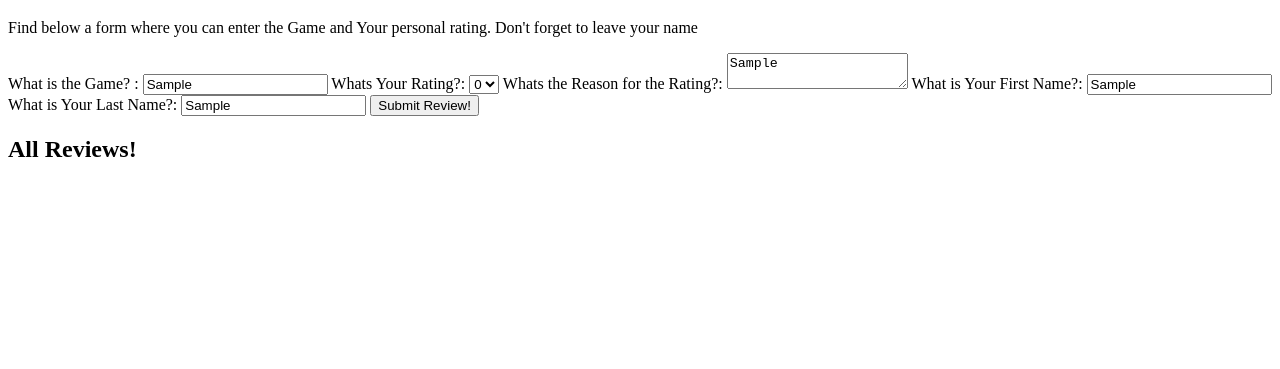
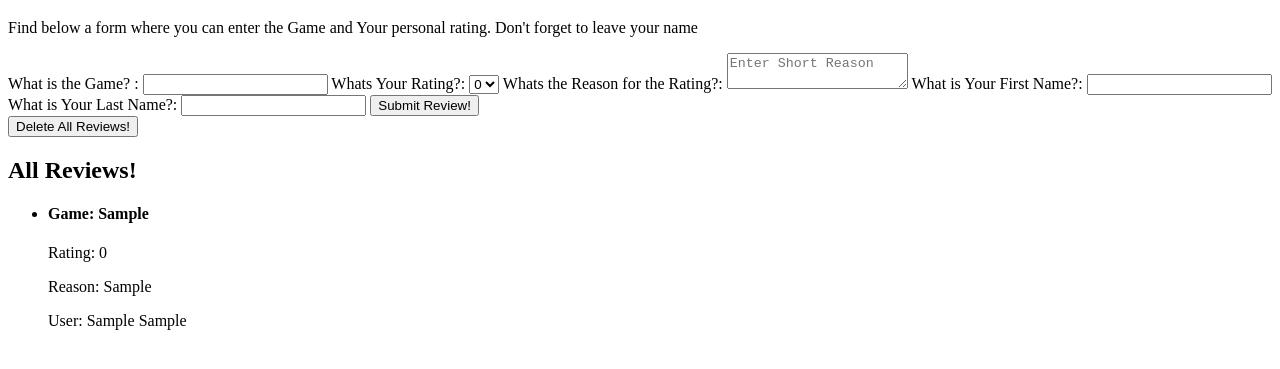
Before and after one commit to Hornec1099/Events_HW, a website: page index.html in a window 1280 px wide. Both pictures are taken after typing "Sample", "Sample", "Sample", "Sample" into the empty fields and a click on the button "Submit Review!". Shown: the part 61-430 px from the top of the page. Drawn offline with Linux system fonts and the light colour scheme.

Commit message:
MVP complete

```diff
--- a/index.html
+++ b/index.html
@@ -35,7 +35,16 @@
         <input id ='lastName' name = 'lastName' type = 'text'>
 
         <button type ='submit' id = 'submit'> Submit Review! </button>
+
     </form>
+
+
+
+
+    <button id = 'delete'> Delete All Reviews!</button>
+
+
+
 
     <h2> All Reviews!</h2>
 
--- a/js/app.js
+++ b/js/app.js
@@ -1,29 +1,38 @@
 const contentLoaded = document.addEventListener('DOMContentLoaded', () => {
     console.log('Javascript Loaded')
 
-    const form = document.querySelector('#new-review-form');
-    form.addEventListener('submit' , handleFormSubmit);
+    const addForm = document.querySelector('#new-review-form');
+    addForm.addEventListener('submit' , handleFormSubmit);
+
+    const deleteForm = document.querySelector('#delete')
+    deleteForm.addEventListener('click', handleDelete)
 
 });
+
+
+const handleDelete = function (event) {
+
+    const theList = document.querySelector('#review-list');
+    theList.textContent = ''
+
+}
 
 const handleFormSubmit = function(event) {
         event.preventDefault();
 
-        const theForm = document.querySelector('#new-review-form');
+        const createdEvent = createItem(event.target);
 
         const newElementLists = document.querySelector('#review-list');
 
-        const createdEvent = createItem(event);
+        newElementLists.appendChild(createdEvent);
 
-        newElementLists.appendChild(createdEvent)
-
-        theForm.reset();
+        event.target.reset();
 
 }
 
 const createItem  = (form) => {
     const newListItem = document.createElement('li')
-    newElementLists.appendChild(newListItem);
+
 
     const newGame = document.createElement('h4');
     newGame.textContent = ` Game: ${form.game.value}`;
@@ -38,6 +47,8 @@ const createItem  = (form) => {
     newListItem.appendChild(newReason);
 
     const newName = document.createElement('p');
-    newName.textContent = ` User:${form.firstName.value}  ${form.lastName.value}`;
+    newName.textContent = ` User: ${form.firstName.value}  ${form.lastName.value}`;
     newListItem.appendChild(newName);
+
+    return newListItem
 }
```
